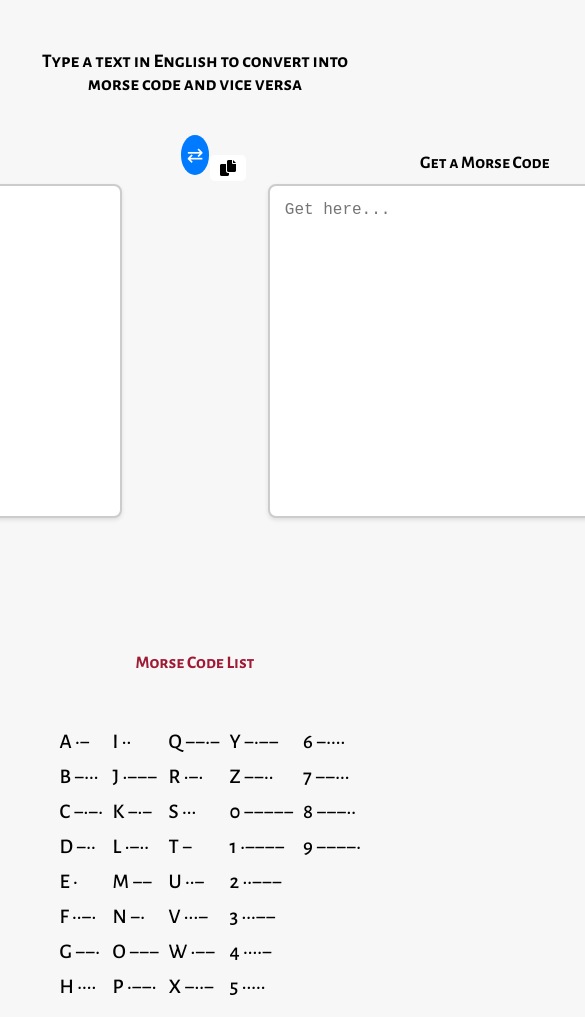
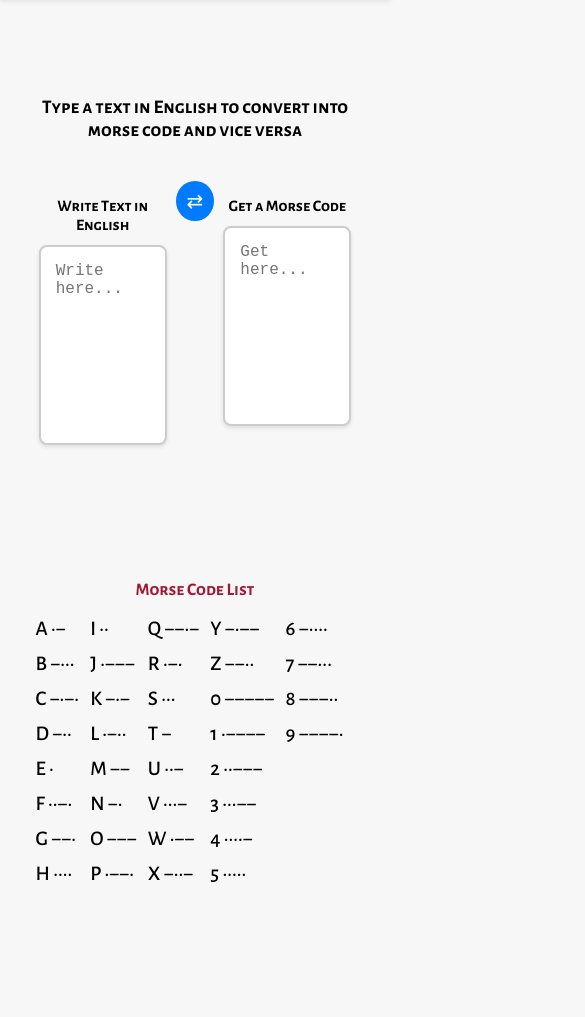
Before and after one commit to Bilalx0/Morse-Code-Conversion, a plain HTML site: page index.html in a window 390 px wide. Shown: the part 194-1211 px from the top of the page, 585 px wide, since content can reach past the window. After the commit the page ends 1105 px from the top, so only its background shows below. Drawn offline with Linux system fonts and the light colour scheme.

Commit message:
responsive

```diff
--- a/style.css
+++ b/style.css
@@ -145,3 +145,87 @@ li {
 .switch-button:hover {
   background-color: #0056b3;
 }
+/* responsiveness */
+/* Responsive CSS */
+
+/* For tablets and larger mobile devices */
+@media (max-width: 768px) {
+  .two-textareas {
+      gap: 1em;
+  }
+
+  .two-textareas textarea {
+      height: 250px;
+  }
+
+  .copy-button {
+      right: 5%;
+      top: -40px;
+  }
+
+  .switch-button {
+      margin: 0;
+  }
+}
+/* Responsive CSS for small devices */
+@media (max-width: 480px) {
+
+  .header {
+      flex-direction: column;
+      align-items: flex-start;
+  }
+
+  .two-textareas {
+      flex-direction: row;
+      gap: 0.5em;
+      width: 100%;
+      padding: 0 1em;
+      box-sizing: border-box;
+  }
+
+  .two-textareas span {
+      width: 45%;
+      box-sizing: border-box;
+  }
+
+  .two-textareas textarea {
+      height: 200px;
+      width: 100%;
+      box-sizing: border-box;
+  }
+
+  .copy-button {
+      position: absolute;
+      right: 10px;
+      top: 10px;
+      z-index: 99;
+  }
+
+  .switch-button {
+      margin: 0;
+  }
+
+  .two-textareas p {
+      font-size: 1rem;
+  }
+
+  h2 {
+      font-size: 1.5rem;
+  }
+
+.morse-list-area {
+  padding: 0 1em;
+  box-sizing: border-box;
+}
+
+.unordered-list {
+  flex-direction: column;
+  align-items: flex-start;
+  margin: 0;
+  padding: 0;
+}
+
+.unordered-list li {
+  margin: 5px 0;
+}
+}
```
